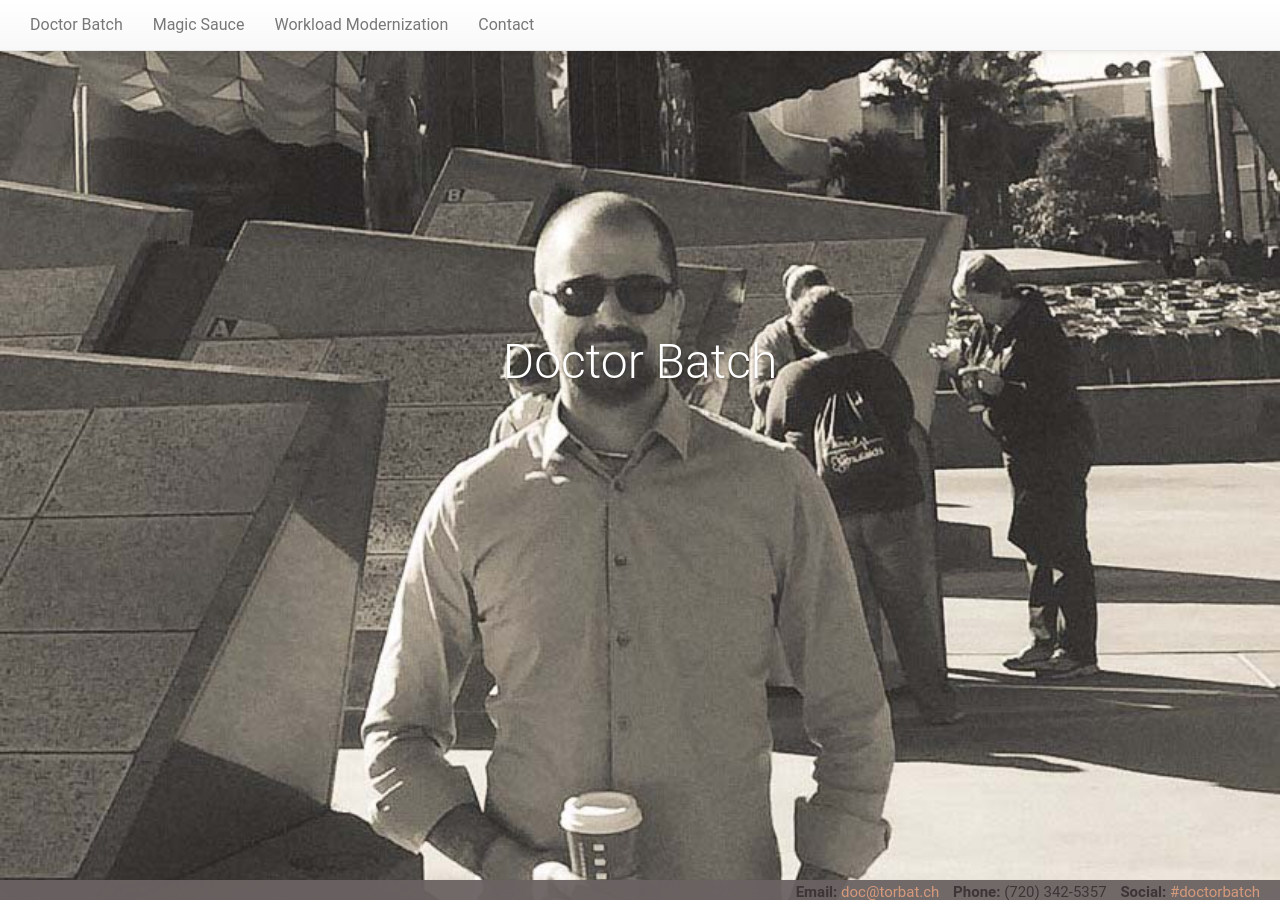
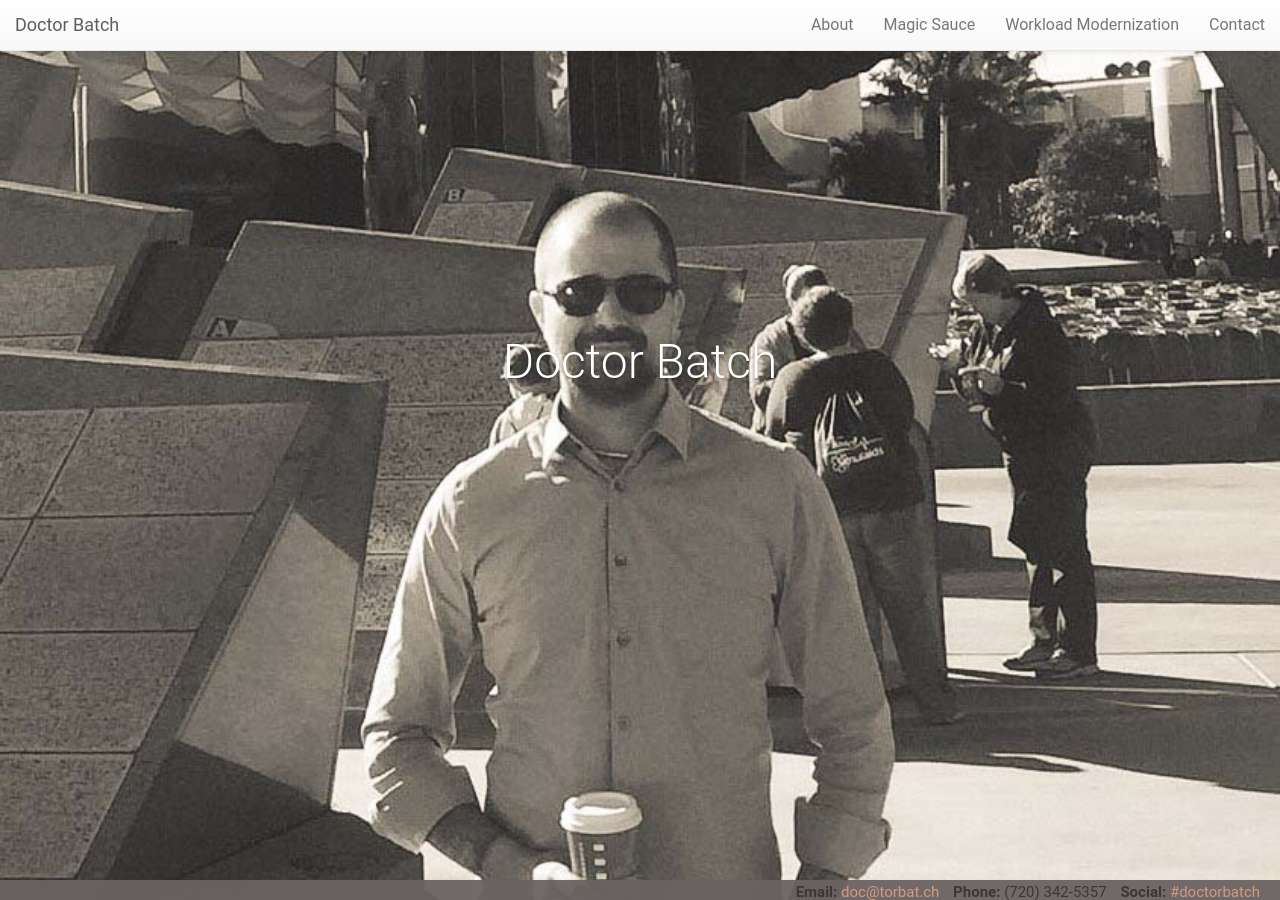
Before and after one commit to doctorbatch/doctorbatch.github.io, a Jekyll site: the page built from index.html, in a window 1280 px wide and 900 px high. Built offline with Jekyll 4.4.1, drawn with Linux system fonts in a browser that asks for light colours.

Commit message:
Still working on header

```diff
--- a/_includes/header.html
+++ b/_includes/header.html
@@ -1,6 +1,30 @@
 
 <header>
-	<nav class="navbar navbar-default navbar-fixed-top">
+<nav class="navbar navbar-default navbar-fixed-top">
+  <div class="container-fluid">
+    <!-- Brand and toggle get grouped for better mobile display -->
+    <div class="navbar-header">
+      <button type="button" class="navbar-toggle collapsed" data-toggle="collapse" data-target="#bs-example-navbar-collapse-1" aria-expanded="false">
+        <span class="sr-only">Toggle navigation</span>
+        <span class="icon-bar"></span>
+        <span class="icon-bar"></span>
+        <span class="icon-bar"></span>
+      </button>
+      <a class="navbar-brand" href="#">Doctor Batch</a>
+    </div>
+
+    <!-- Collect the nav links, forms, and other content for toggling -->
+    <div class="collapse navbar-collapse" id="bs-example-navbar-collapse-1">
+      <ul class="nav navbar-nav navbar-right">
+        <li><a href="#">About</a></li>
+        <li><a href="#magicsauce">Magic Sauce</a></li>
+        <li><a href="#modernization">Workload Modernization</a></li>
+        <li><a href="#contact">Contact</a></li>
+      </ul>
+    </div><!-- /.navbar-collapse -->
+  </div><!-- /.container-fluid -->
+</nav>
+<!-- 	<nav class="navbar navbar-default navbar-fixed-top">
 		<div class="container-fluid">
 			<div class="navbar-header">
 				<ul class="nav navbar-nav">
@@ -16,4 +40,4 @@
 			</div>
 		</div>
 	</nav>
-</header>
+ --></header>
--- a/css/style.css
+++ b/css/style.css
@@ -7,7 +7,7 @@
 	em, img, ins, kbd, q, s, samp, small, strike, strong, sub, sup, tt, var,
 	center, dl, dt, dd, ol, ul, li, fieldset, form, label, legend, table,
 	caption, tbody, tfoot, thead, tr, th, td, article, aside, canvas,
-	details, embed, figure, figcaption, footer, header, hgroup, menu, nav,
+	details, embed, figure, figcaption, hgroup, menu, nav,
 	output, ruby, section, summary, time, mark, audio, video {
 	margin: 0;
 	padding: 0;
@@ -18,7 +18,7 @@
 }
 
 /* HTML5 display-role reset for older browsers */
-article, aside, details, figcaption, figure, footer, header, hgroup,
+article, aside, details, figcaption, figure, footer, hgroup,
 	menu, nav, section, main {
 	display: block;
 }
@@ -45,9 +45,7 @@
 	border-spacing: 0;
 }
 
-header, footer, main {
-	display: block;
-}
+
 
 body {
 	line-height: 1;
@@ -171,19 +169,7 @@
 	font-weight: bold;
 }
 
-/* .sectiontext a:link { color:#d0d0d0; }
-.sectiontext a:visited { color:#c0c0c0; background-color:#0000a0; }
-.sectiontext a:hover { color:#ffffff; background-color:#D59A7C; }
-.sectiontext a:active { color:#f0f0f0; background-color:#D59A8A; }
 
-.sectiontext a.rsvp:link    { color: #ffffff; border: 2px solid #ffffff; }
-.sectiontext a.rsvp:visited { color: #ffffff; border: 2px solid #ffffff; }
-
-a.rsvp:link    { color: #000000; border: 2px solid #000000; }
-a.rsvp:visited { color: #000000; border: 2px solid #000000; }
-a.rsvp:hover   { color: #000000; background-color:#D59A7C; border: 2px solid #000000; }
-a.rsvp:active  { color: #000000; background-color:#D59A7C; border: 2px solid #000000; }
- */
 pre.code {
 	text-align: left;
 	font-family: monospace;
```
